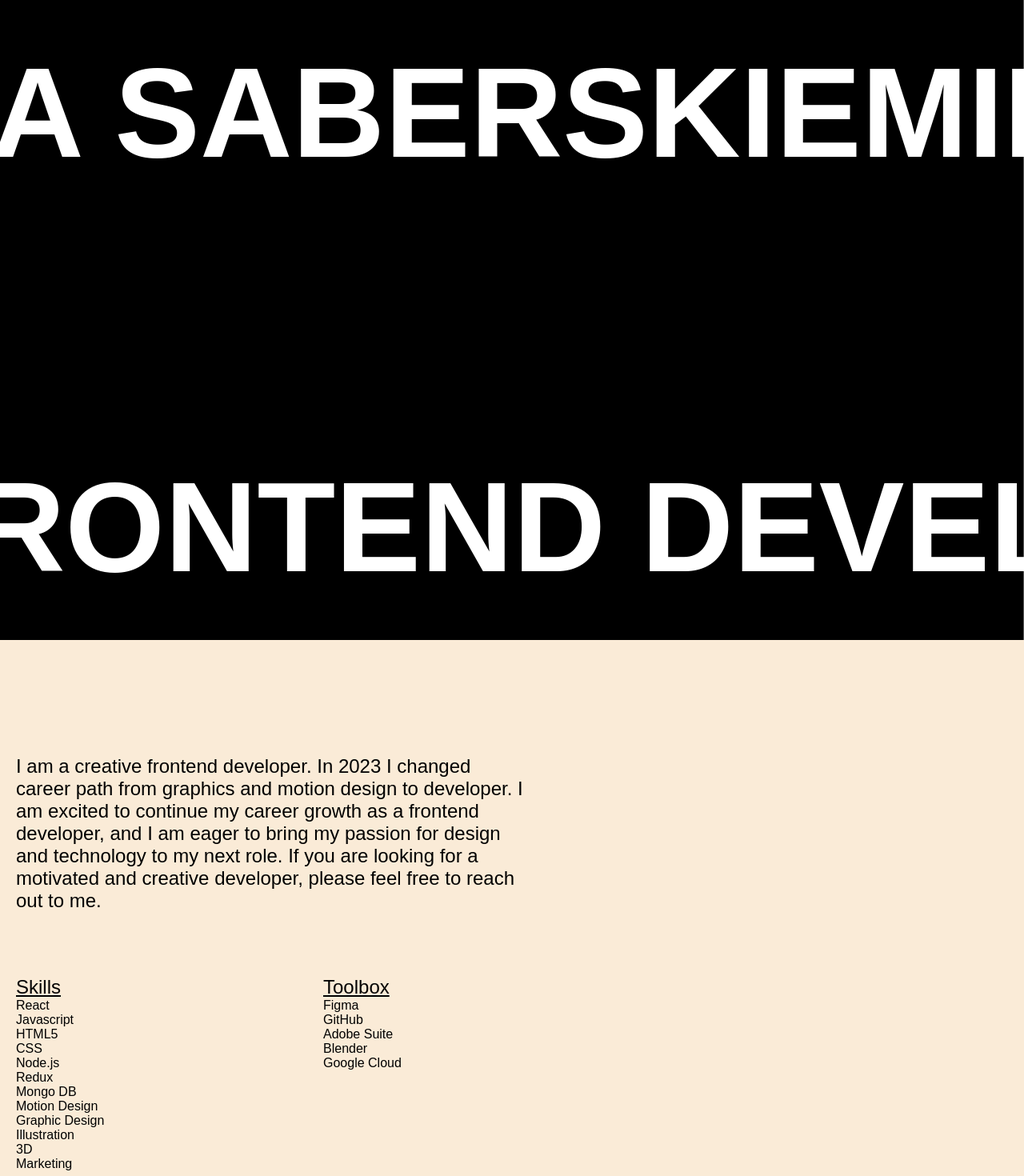
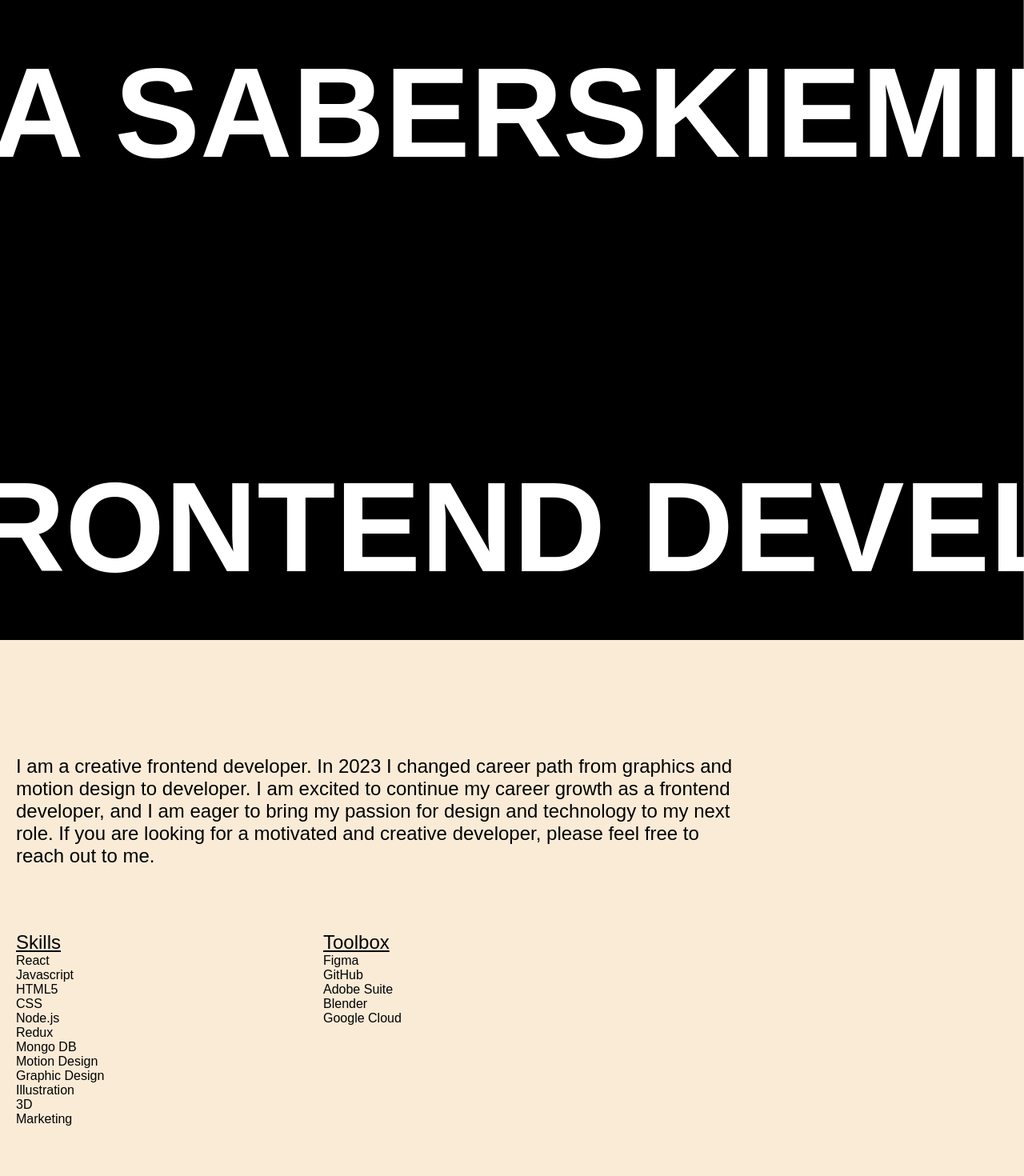
Before and after one commit to emiliasaberski/portfolio, a React (Create React App) app: page / in a window 1280 px wide. Shown: the top 1470 px of the page at 80% size. Built offline with nearby package versions, Linux system fonts and the light colour scheme; a web font is replaced by a local one.

Commit message:
About-width

```diff
--- a/src/components/About/About.css
+++ b/src/components/About/About.css
@@ -18,7 +18,7 @@
 
 .intro-wrapper p {
     margin-top: 10%;
-    width: 50vw;
+    width: 70vw;
     font-size: 1.5em;
 }
 
```
